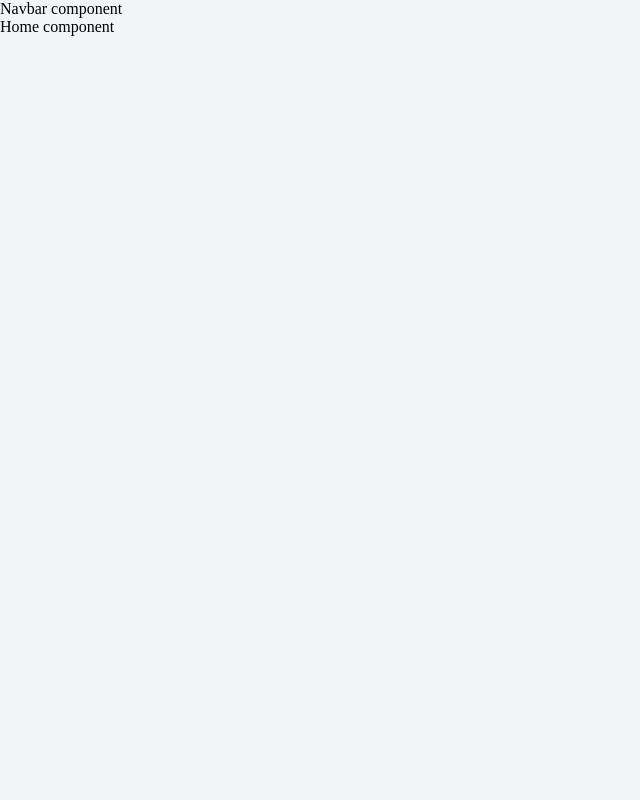
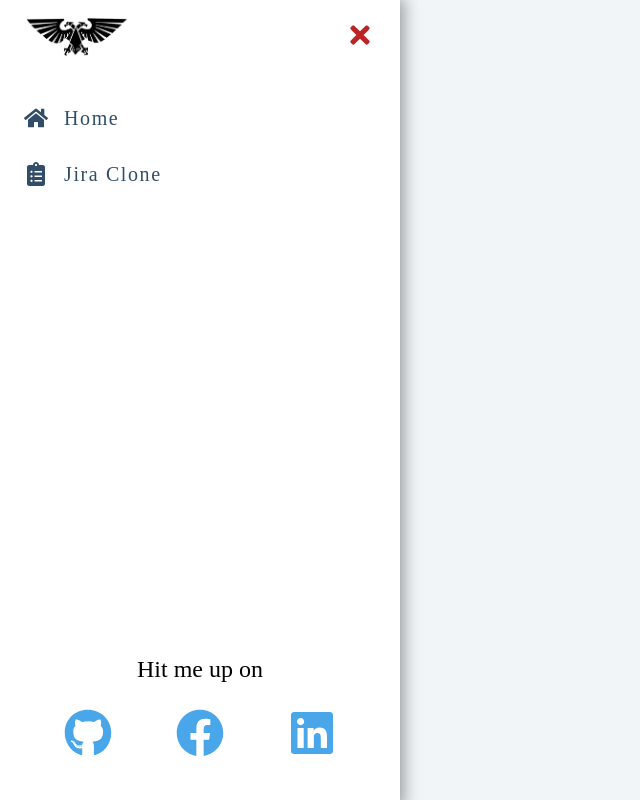
Before and after one commit to ArturDuziak/react-projects, a React (Create React App) app: page / in a window 1280 px wide. Shown: the whole page, without its empty margins (0-640 px from the left). Built offline with nearby package versions, Linux system fonts and the light colour scheme.

Commit message:
Add simple navbar
Added a simple navbar that is dynamicaly created using routes from routes.js

```diff
--- a/src/components/error-page/styles.css
+++ b/src/components/error-page/styles.css
@@ -9,6 +9,7 @@
   width: 500px;
   box-shadow: 4px 4px 5px 0px rgba(50, 50, 50, 0.75);
   padding: 10px 0px 20px;
+  margin: auto;
   margin-top: 150px;
 }
 
--- a/src/components/navbar/Navbar.js
+++ b/src/components/navbar/Navbar.js
@@ -1,9 +1,44 @@
-import React from 'react'
+import React from "react";
+import { FaTimes } from "react-icons/fa";
+import { social, pages } from "../../data/routes";
+import logo from "../../assets/logo.jpg";
+import "./styles.css";
 
 export const Navbar = () => {
   return (
-    <div>
-      Navbar component
-    </div>
-  )
-}
+    <aside className={`sidebar ${true && "show-sidebar"}`}>
+      <div className="sidebar-header">
+        <img src={logo} className="logo" alt="website logo" />
+        <button className="close-btn">
+          <FaTimes />
+        </button>
+      </div>
+      <ul className="links">
+        {pages.map(item => {
+          const { id, url, text, icon } = item;
+          return (
+            <li key={id}>
+              <a href={url}>
+                {icon}
+                {text}
+              </a>
+            </li>
+          );
+        })}
+      </ul>
+      <span>Hit me up on</span>
+      <ul className="social-icons">
+        {social.map(item => {
+          const { id, url, icon } = item;
+          return (
+            <li key={id}>
+              <a href={url} target="_blank">
+                {icon}
+              </a>
+            </li>
+          );
+        })}
+      </ul>
+    </aside>
+  );
+};
--- /dev/null
+++ b/src/components/navbar/styles.css
@@ -0,0 +1,96 @@
+.sidebar-header {
+  display: flex;
+  justify-content: space-between;
+  align-items: center;
+  padding: 1rem 1.5rem;
+}
+.close-btn {
+  font-size: 1.75rem;
+  background: transparent;
+  border-color: transparent;
+  color: var(--clr-primary-5);
+  transition: var(--transition);
+  cursor: pointer;
+  color: var(--clr-red-dark);
+  margin-top: 0.2rem;
+}
+.close-btn:hover {
+  color: var(--clr-red-light);
+}
+.logo {
+  justify-self: center;
+  height: 40px;
+}
+
+ul {
+  list-style-type: none;
+}
+
+.links a {
+  display: flex;
+  align-items: center;
+  font-size: 1.25rem;
+  text-transform: capitalize;
+  padding: 1rem 1.5rem;
+  color: var(--clr-grey-3);
+  transition: var(--transition);
+  letter-spacing: var(--spacing);
+}
+
+.links a:hover {
+  background: var(--clr-grey-10);
+  color: var(--clr-grey-2);
+  cursor: pointer;
+  border-radius: 40px;
+}
+.links a svg {
+  font-size: 1.5rem;
+  color: var(--clr-grey-3);
+  margin-right: 1rem;
+  transition: var(--transition);
+}
+.links a:hover svg {
+  color: var(--clr-grey-4);
+}
+.social-icons {
+  justify-self: center;
+  display: flex;
+  padding-bottom: 2rem;
+}
+.social-icons a {
+  font-size: 3rem;
+  margin: 0 2rem;
+  color: var(--clr-primary-5);
+  transition: var(--transition);
+}
+.social-icons a:hover {
+  color: var(--clr-primary-1);
+}
+.sidebar {
+  position: fixed;
+  top: 0;
+  left: 0;
+  width: 100%;
+  height: 100%;
+  background: var(--clr-white);
+  display: grid;
+  grid-template-rows: auto 1fr auto;
+  row-gap: 1rem;
+  box-shadow: var(--clr-red-dark);
+  transition: var(--transition);
+  transform: translate(-100%);
+}
+.show-sidebar {
+  transform: translate(0);
+  box-shadow: -1px 3px 15px 5px #0000005e;
+}
+.sidebar > span {
+  text-align: center;
+  font-size: 1.5rem;
+  margin-bottom: 10px;
+}
+@media screen and (min-width: 676px) {
+  .sidebar {
+    width: 400px;
+  }
+}
--- /dev/null
+++ b/src/data/routes.js
@@ -0,0 +1,41 @@
+import React from "react";
+import {
+  FaGithub,
+  FaFacebook,
+  FaLinkedin,
+  FaHome,
+  FaClipboardList
+} from "react-icons/fa";
+
+export const pages = [
+  {
+    id: 1,
+    url: "/",
+    text: "home",
+    icon: <FaHome />
+  },
+  {
+    id: 2,
+    url: "/ToDoApp",
+    text: "Jira Clone",
+    icon: <FaClipboardList />
+  }
+];
+
+export const social = [
+  {
+    id: 1,
+    url: "https://github.com/ArturDuziak",
+    icon: <FaGithub />
+  },
+  {
+    id: 2,
+    url: "https://www.facebook.com",
+    icon: <FaFacebook />
+  },
+  {
+    id: 3,
+    url: "https://www.linkedin.com",
+    icon: <FaLinkedin />
+  }
+];
--- a/src/index.css
+++ b/src/index.css
@@ -1,7 +1,7 @@
 *,
 ::after,
 ::before {
-  margin: 0 auto;
+  margin: 0;
   padding: 0;
   box-sizing: border-box;
 }
@@ -13,3 +13,44 @@ body {
 html {
   height: 100%;
 }
+
+:root {
+  /* dark shades of primary color*/
+  --clr-primary-1: hsl(205, 86%, 17%);
+  --clr-primary-2: hsl(205, 77%, 27%);
+  --clr-primary-3: hsl(205, 72%, 37%);
+  --clr-primary-4: hsl(205, 63%, 48%);
+  /* primary/main color */
+  --clr-primary-5: hsl(205, 78%, 60%);
+  /* lighter shades of primary color */
+  --clr-primary-6: hsl(205, 89%, 70%);
+  --clr-primary-7: hsl(205, 90%, 76%);
+  --clr-primary-8: hsl(205, 86%, 81%);
+  --clr-primary-9: hsl(205, 90%, 88%);
+  --clr-primary-10: hsl(205, 100%, 96%);
+  /* darkest grey - used for headings */
+  --clr-grey-1: hsl(209, 61%, 16%);
+  --clr-grey-2: hsl(211, 39%, 23%);
+  --clr-grey-3: hsl(209, 34%, 30%);
+  --clr-grey-4: hsl(209, 28%, 39%);
+  /* grey used for paragraphs */
+  --clr-grey-5: hsl(210, 22%, 49%);
+  --clr-grey-6: hsl(209, 23%, 60%);
+  --clr-grey-7: hsl(211, 27%, 70%);
+  --clr-grey-8: hsl(210, 31%, 80%);
+  --clr-grey-9: hsl(212, 33%, 89%);
+  --clr-grey-10: hsl(210, 36%, 96%);
+  --clr-white: #fff;
+  --clr-red-dark: hsl(360, 67%, 44%);
+  --clr-red-light: hsl(360, 71%, 66%);
+  --clr-green-dark: hsl(125, 67%, 44%);
+  --clr-green-light: hsl(125, 71%, 66%);
+  --clr-black: #222;
+  --transition: all 0.3s linear;
+  --spacing: 0.1rem;
+  --radius: 0.25rem;
+  --light-shadow: 0 5px 15px rgba(0, 0, 0, 0.1);
+  --dark-shadow: 0 5px 15px rgba(0, 0, 0, 0.2);
+  --max-width: 1170px;
+  --fixed-width: 620px;
+}
```
Also changed, not shown: src/assets/logo.jpg (added).
